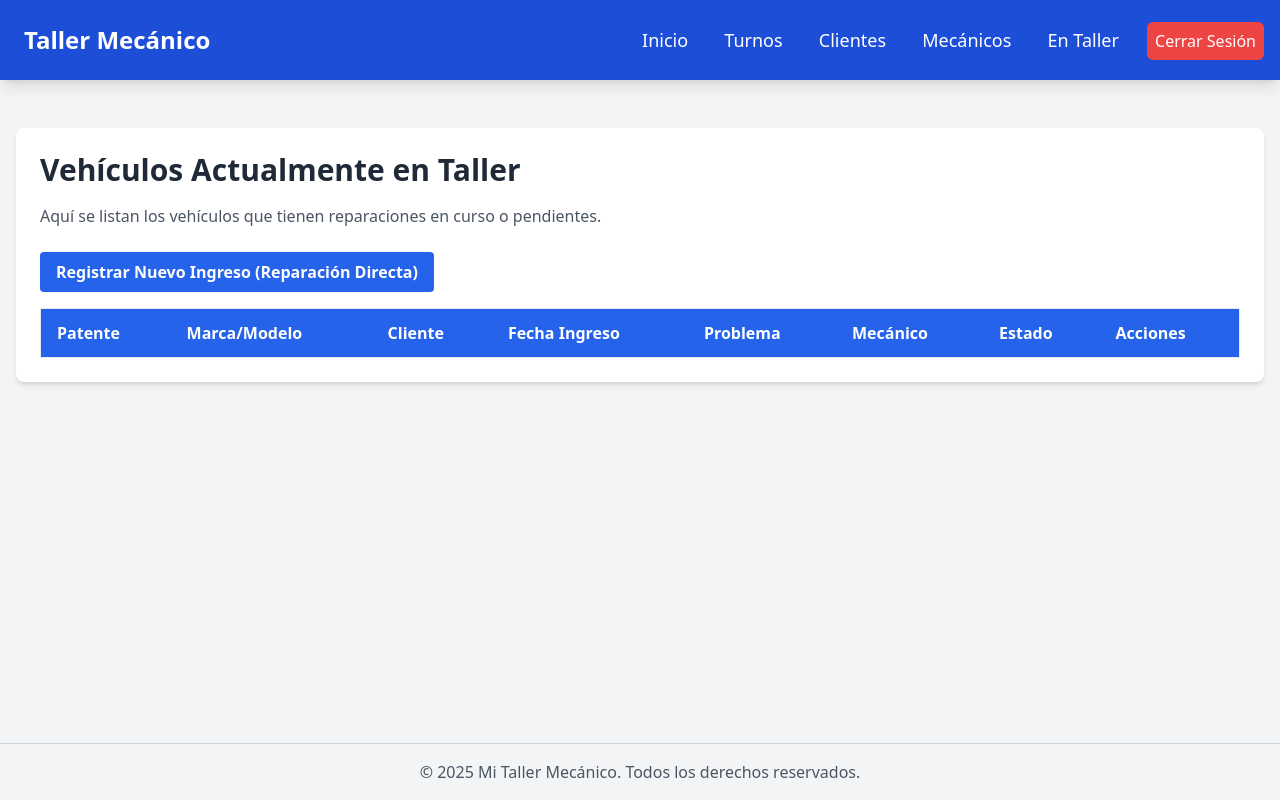
After one commit to Thejeyking/AppMecanico, a Flask app: page /taller in a window 1280 px wide. The commit adds this page. Run offline with Flask 3, Linux system fonts and the light colour scheme; a user stored in the database is signed in; data that the repository does not hold is empty; some libraries are stand-ins or nearby versions.

Commit message:
add files

```diff
--- /dev/null
+++ b/templates/vehiculos_en_taller.html
@@ -0,0 +1,55 @@
+{% extends 'base.html' %}
+
+{% block title %}Vehículos en Taller{% endblock %}
+
+{% block content %}
+<div class="bg-white shadow-md rounded-lg p-6 mb-8">
+    <h2 class="text-3xl font-bold text-gray-800 mb-4">Vehículos Actualmente en Taller</h2>
+    <p class="text-gray-600 mb-6">Aquí se listan los vehículos que tienen reparaciones en curso o pendientes.</p>
+
+    <a href="{{ url_for('registrar_reparacion_directa_web') }}" class="bg-blue-600 hover:bg-blue-700 text-white font-bold py-2 px-4 rounded transition duration-300 mb-4 inline-block">
+        Registrar Nuevo Ingreso (Reparación Directa)
+    </a>
+
+    <div class="overflow-x-auto">
+        <table class="min-w-full bg-white border border-gray-200 rounded-lg">
+            <thead class="bg-blue-600 text-white">
+                <tr>
+                    <th class="py-3 px-4 text-left">Patente</th>
+                    <th class="py-3 px-4 text-left">Marca/Modelo</th>
+                    <th class="py-3 px-4 text-left">Cliente</th>
+                    <th class="py-3 px-4 text-left">Fecha Ingreso</th>
+                    <th class="py-3 px-4 text-left">Problema</th>
+                    <th class="py-3 px-4 text-left">Mecánico</th>
+                    <th class="py-3 px-4 text-left">Estado</th>
+                    <th class="py-3 px-4 text-left">Acciones</th>
+                </tr>
+            </thead>
+            <tbody>
+                        {% for vehiculo in vehiculos %}
+                            <tr>
+                                <td class="py-4 px-6 whitespace-nowrap">{{ vehiculo.patente }}</td>
+                                <td class="py-4 px-6 whitespace-nowrap">{{ vehiculo.marca }} {{ vehiculo.modelo }}</td>
+                                <td class="py-4 px-6 whitespace-nowrap">{{ vehiculo.nombre_cliente }} {{ vehiculo.apellido_cliente }}</td>
+                                <td class="py-4 px-6 whitespace-nowrap">{{ vehiculo.fecha_ingreso_taller }}</td>
+                                <td class="py-4 px-6 whitespace-nowrap">{{ vehiculo.problema_reportado | default('N/A') }}</td>
+                                <td class="py-4 px-6 whitespace-nowrap">{{ vehiculo.nombre_mecanico | default('Sin Asignar') }} {{ vehiculo.apellido_mecanico | default('') }}</td>
+                                <td class="py-3 px-4">
+                                <span class="font-bold {% if vehiculo.estado_reparacion == 'Completado' %}text-green-700{% elif vehiculo.estado_reparacion == 'En Progreso' %}text-yellow-700{% elif vehiculo.estado_reparacion == 'Pendiente' %}text-orange-700{% elif vehiculo.estado_reparacion == 'En Espera de Repuestos' %}text-purple-700{% else %}text-red-700{% endif %}">
+                                    {{ vehiculo.estado_reparacion }}
+                                </span>
+                                </td>
+                                <td class="py-4 px-6 whitespace-nowrap text-sm font-medium flex space-x-2">
+                                    <a href="{{ url_for('detalle_reparacion_web', reparacion_id=vehiculo.reparacion_id) }}" class="bg-blue-500 hover:bg-blue-600 text-white py-1 px-3 rounded text-sm transition duration-300">Ver Detalles</a>
+                                    <a href="{{ url_for('modificar_reparacion_web', reparacion_id=vehiculo.reparacion_id) }}" class="bg-yellow-500 hover:bg-yellow-600 text-white py-1 px-3 rounded text-sm transition duration-300">Modificar</a>
+                                    <form action="{{ url_for('finalizar_reparacion_web', reparacion_id=vehiculo.reparacion_id) }}" method="POST" onsubmit="return confirm('¿Estás seguro de que quieres finalizar esta reparación?');">
+                                        <button type="submit" class="bg-red-500 hover:bg-red-600 text-white py-1 px-3 rounded text-sm transition duration-300">Finalizar</button>
+                                    </form>
+                                </td>
+                            </tr>
+                        {% endfor %}
+            </tbody>
+        </table>
+    </div>
+</div>
+{% endblock %}
```
Also changed, not shown: templates/agendar_turno.html (line endings or trailing spaces), templates/base.html (line endings or trailing spaces), templates/cliente_form.html (line endings or trailing spaces), templates/clientes.html (line endings or trailing spaces), templates/dashboard.html (line endings or trailing spaces), templates/detalle_cliente.html (line endings or trailing spaces), templates/editar_mecanico.html (line endings or trailing spaces), templates/en_taller.html (line endings or trailing spaces), templates/historial_vehiculo.html (line endings or trailing spaces), templates/ingreso_taller_form.html (line endings or trailing spaces), templates/login.html (line endings or trailing spaces), templates/mecanico_form.html (line endings or trailing spaces), templates/mecanicos.html (line endings or trailing spaces), templates/modificar_reparacion_form.html (line endings or trailing spaces), 4 more files.
